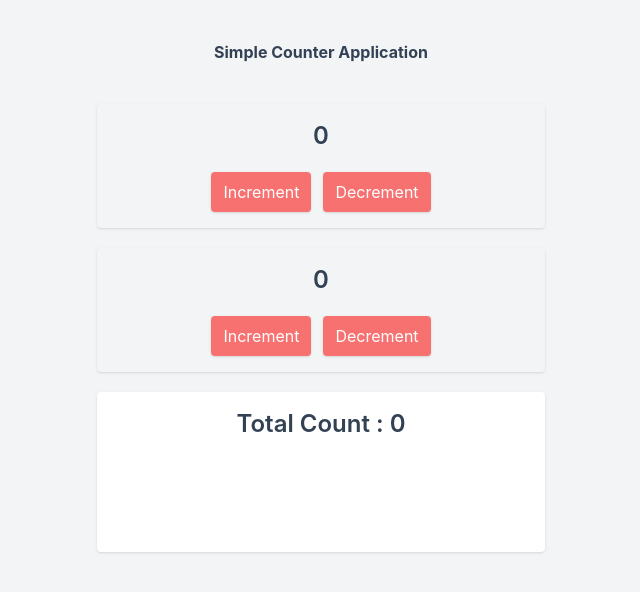
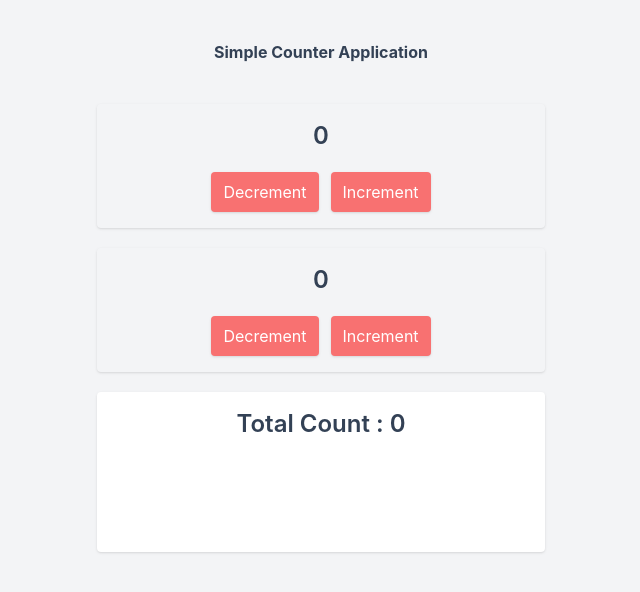
Before and after one commit to Apurbo-cse/think-in-redux, a React (Create React App) app: page / in a window 1280 px wide. Shown: the top 592 px of the page, without its empty margins (319-959 px from the left). Built offline with nearby package versions, Linux system fonts and the light colour scheme.

Commit message:
Update Counter.js

```diff
--- a/src/components/Counter.js
+++ b/src/components/Counter.js
@@ -6,8 +6,9 @@ export default function Counter({ id, count, increment, decrement }) {
     <div className="p-4 h-auto flex flex-col items-center justify-content-center space-y-5 bg-light rounded shadow">
       <Count count={count} />
       <div className="flex space-x-3">
+
+       <Button handler={()=> decrement(id)}>Decrement</Button>
        <Button handler={()=> increment(id)}>Increment</Button>
-       <Button handler={()=> decrement(id)}>Decrement</Button>
       </div>
     </div>
   );
```
